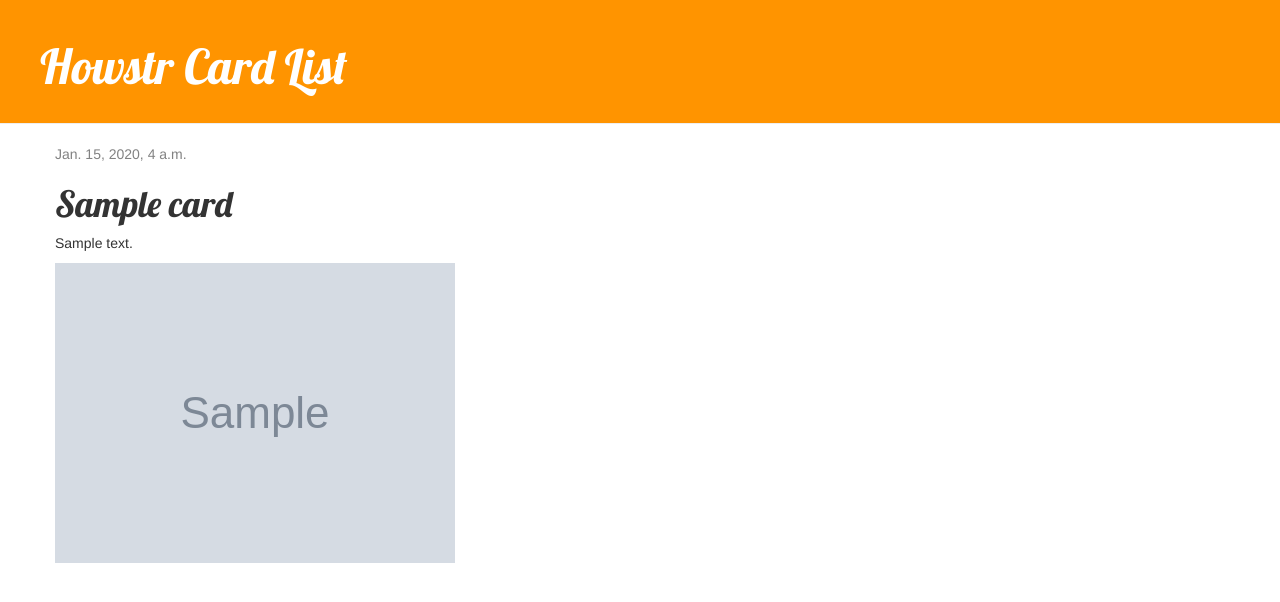
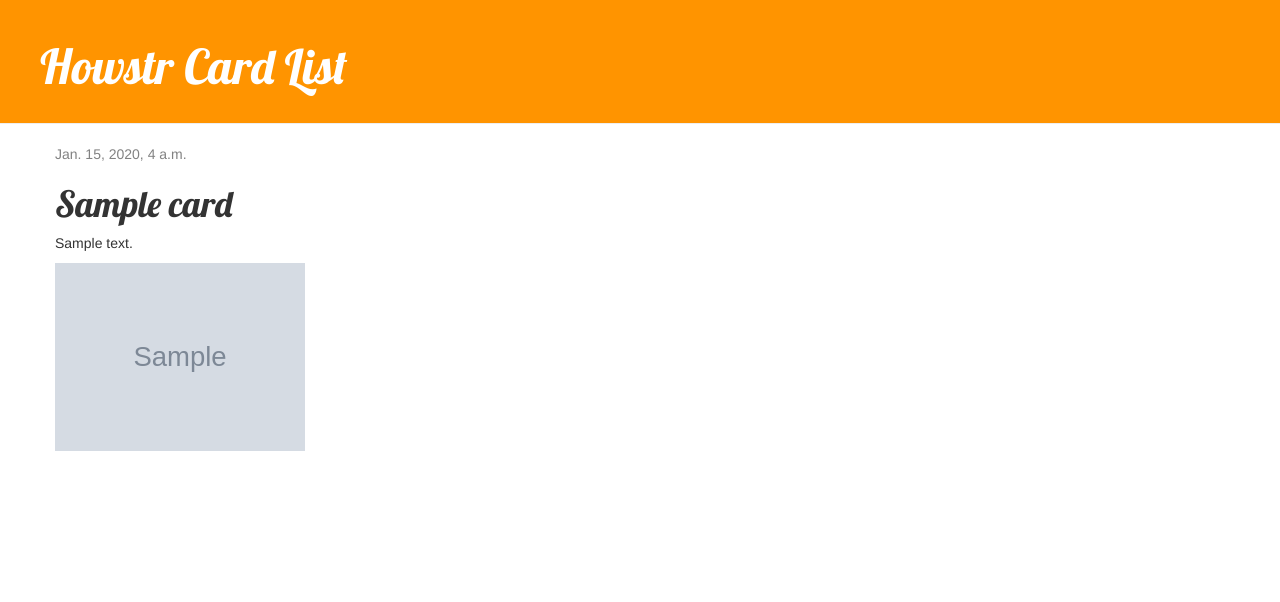
Before and after one commit to kitmaier/my-first-blog, a Django app: template blog/templates/blog/howstr_home.html in a window 1280 px wide. Shown: the top 602 px of the page. Run offline with Django 3.2, Linux system fonts and the light colour scheme; the template is opened without the code that fills it: values that come from a table or form of the project are taken from there, others are empty; tables that the repository leaves empty hold one stand-in row (values such as "Sample post"); grey boxes marked "Sample" are stand-in pictures; some libraries are stand-ins or nearby versions.

Commit message:
created test page to display uploaded images

```diff
--- a/blog/templates/blog/howstr_home.html
+++ b/blog/templates/blog/howstr_home.html
@@ -23,7 +23,7 @@
             </div>
             <h1>{{ card.title }}</a></h1>
             <p>{{ card.text|linebreaksbr }}</p>
-            <img src="{{ MEDIA_URL }}{{ card.image.url }}" />
+            <img style="max-width:250px;" src="{{ MEDIA_URL }}{{ card.image.url }}" />
         </div>
     {% endfor %}
                 </div>
```
